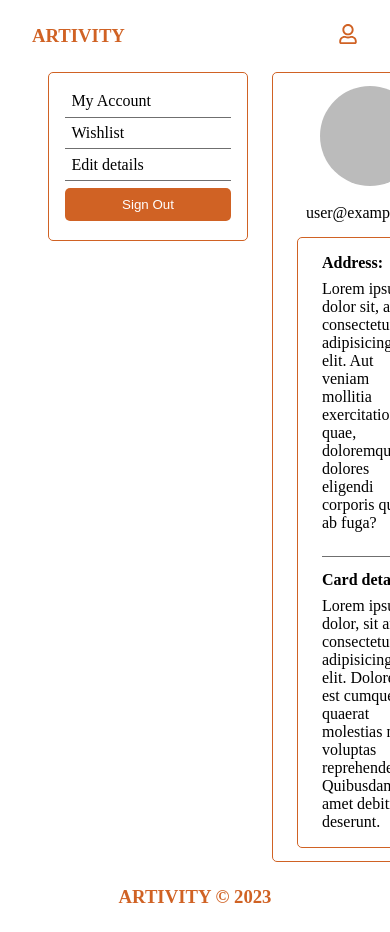
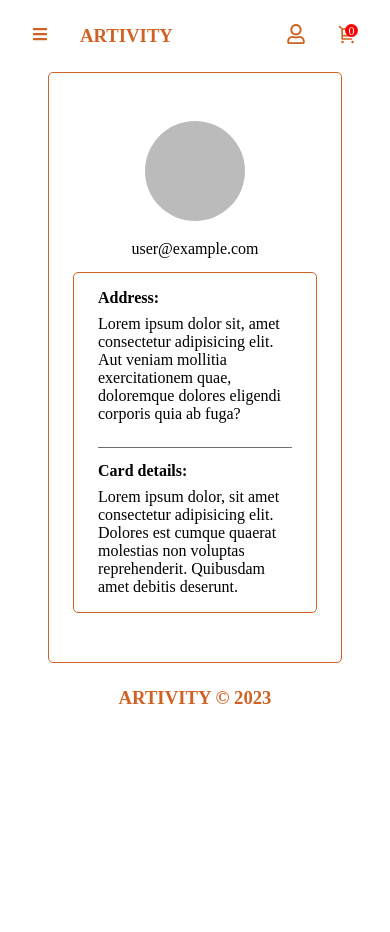
Before and after one commit to Hassan-neu/artivity, a Next.js app: page /user in a window 390 px wide. After the commit the page ends 844 px from the top, so only its background shows below. Built offline with nearby package versions, Linux system fonts and the light colour scheme; no server answers; sample sign-in values are in the browser's storage.

Commit message:
responsive for small screen except market page

```diff
--- a/components/navbar.jsx
+++ b/components/navbar.jsx
@@ -1,15 +1,18 @@
 import Link from "next/link";
-import React from "react";
+import React, { useState } from "react";
 import { RiShoppingCart2Line } from "react-icons/ri";
-import { FaRegUser } from "react-icons/fa";
+import { FaRegUser, FaBars } from "react-icons/fa";
+import { RxCross2 } from "react-icons/rx";
 import { useStateContext } from "@/hooks/stateContext";
-import { useSession } from "next-auth/react";
+import ProfileMenu from "./profileMenu";
 const Navbar = () => {
-    const { data: session } = useSession();
     const { totalQty } = useStateContext();
-    console.log({ session });
+    const [open, setOpen] = useState(false);
     return (
         <div className="navbar">
+            <div className="mobile_ham" onClick={() => setOpen(!open)}>
+                {open ? <RxCross2 /> : <FaBars />}
+            </div>
             <div className="nav-logo">
                 <Link href="/">
                     <h3>ARTIVITY</h3>
@@ -22,6 +25,9 @@ const Navbar = () => {
                 <Link href="/user">
                     <FaRegUser size={30} />
                 </Link>
+                <ProfileMenu
+                    className={`mobile_menu ${open ? "active" : ""}`}
+                />
             </div>
             <div className="nav-cart">
                 <Link href="/cart">
--- a/components/profileMenu.jsx
+++ b/components/profileMenu.jsx
@@ -1,12 +1,12 @@
 import Link from "next/link";
 import React from "react";
 import { signOut } from "next-auth/react";
-const ProfileMenu = () => {
+const ProfileMenu = ({ className }) => {
     const handleSignOut = () => {
         signOut();
     };
     return (
-        <div className="menu_container">
+        <div className={className}>
             <div className="account">
                 <Link href="/user">My Account</Link>
             </div>
--- a/pages/user/index.js
+++ b/pages/user/index.js
@@ -6,7 +6,7 @@ const Profile = ({ session }) => {
     return (
         <div className="profile_wrapper">
             <div className="profile_container">
-                <ProfileMenu />
+                <ProfileMenu className={"menu_container"} />
                 <div className="profile-details">
                     <div className="personal">
                         <div className="profile-picture">
--- a/pages/user/wishlist.js
+++ b/pages/user/wishlist.js
@@ -8,7 +8,7 @@ const WishList = () => {
     return (
         <div className="wishlist_wrapper">
             <div className="wishlist_container">
-                <ProfileMenu />
+                <ProfileMenu className={"menu_container"} />
                 <div className="wishlist-artwrks">
                     <div className="wishlist-count">
                         <h3>Saved Items ({wishList.length})</h3>
--- a/styles/globals.css
+++ b/styles/globals.css
@@ -46,13 +46,17 @@ button:active {
 .nav-sign a {
     color: var(--primaryColor);
 }
-.nav-sign button,
+.mobile_ham,
+.mobile_menu {
+    display: none;
+}
 .signout-btn button {
     padding: 0.7em 1.5em;
     background: var(--primaryColor);
     color: #fff;
     border: 0;
     border-radius: 5px;
+    width: 100%;
 }
 .nav-cart {
     position: relative;
@@ -358,8 +362,8 @@ div[data-mode="invalid"] p {
     position: absolute;
     display: flex;
     flex-direction: column;
-    justify-content: end;
-    align-items: end;
+    justify-content: flex-end;
+    align-items: flex-end;
     padding: 0.8rem;
     width: 300px;
     height: 400px;
@@ -873,9 +877,6 @@ div[data-mode="invalid"] p {
 .menu_container div:last-child {
     padding: 0.4em 0 0.4em;
 }
-.menu_container button {
-    width: 100%;
-}
 .profile-details {
     gap: 0.9rem;
     justify-content: center;
@@ -955,14 +956,54 @@ div[data-mode="invalid"] p {
         ) {
         padding: 0 3em;
     }
-    .nav-sign svg {
+    .navbar {
+        position: relative;
+        gap: 2rem;
+    }
+    .menu_container {
+        display: none;
+    }
+    .mobile_ham {
+        display: block;
+    }
+    .mobile_menu {
+        position: absolute;
+        width: 180px;
+        display: flex;
+        flex-direction: column;
+        gap: 1.5rem;
+        padding: 0.8em 1em;
+        border: 1px solid var(--primaryColor);
+        height: max-content;
+        background: rgba(255, 255, 255);
+        top: 90%;
+        left: -40%;
+        border-radius: 2px;
+        transform: translate(-40%, 0);
+        transition: all 1.5s ease-in-out;
+    }
+    .mobile_menu.active {
+        top: 90%;
+        left: 7%;
+        transform: translate(-7%, 0);
+    }
+    .mobile_menu div:not(:last-child) {
+        padding: 0.4em;
+        border-bottom: 1px solid var(--secondaryColor);
+    }
+    .mobile_menu a {
+        color: var(--primaryColor);
+    }
+    .nav-sign svg,
+    .nav-cart svg {
         width: 20px;
         height: 20px;
     }
-    .nav-cart {
-        display: none;
+    .item-qty {
+        width: 13px;
+        font-size: 12px;
+        height: 13px;
     }
-
     .art_container h2 {
         font-size: 3rem;
     }
@@ -1050,4 +1091,10 @@ div[data-mode="invalid"] p {
     .checkout-dets {
         display: none;
     }
+    .profile_container,
+    .wishlist_container,
+    .edit_container,
+    .edit-details form {
+        grid-template-columns: 1fr;
+    }
 }
```
Also changed, not shown: pages/user/editdetails.js (+3 -21 lines).
